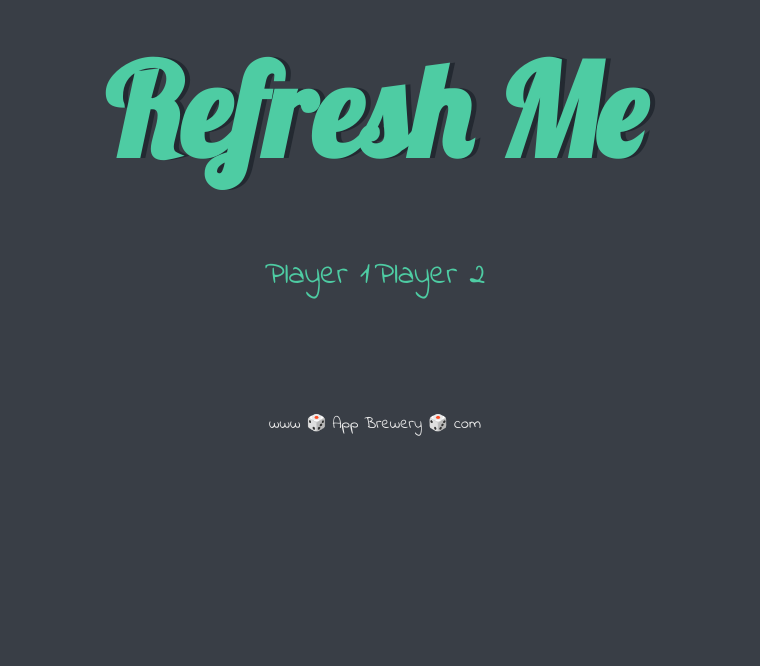
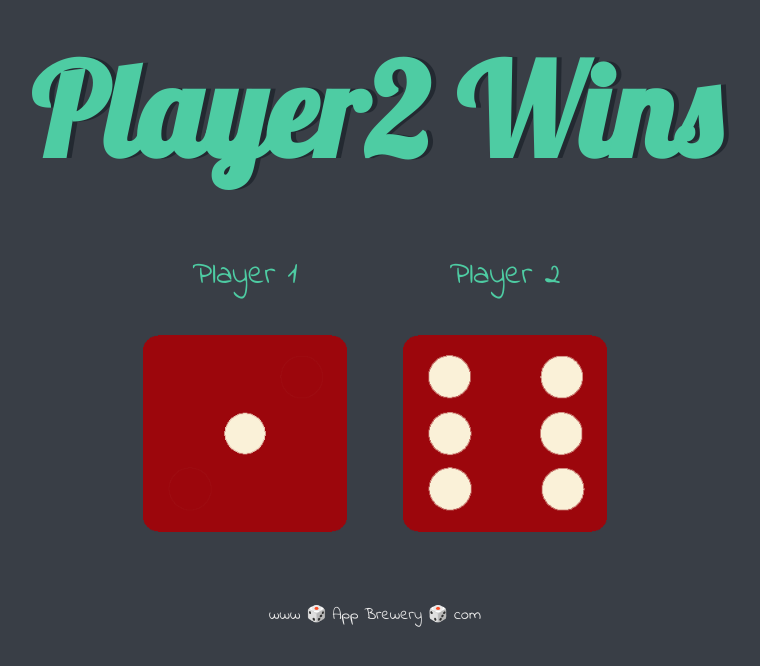
Before and after one commit to Ambesawi/Web-Development-Bootcamp, a plain HTML site: page section_17/Dicee_Challenge_Starting_Files/dicee.html in a window 1280 px wide. Shown: the whole page, without its empty margins (265-1025 px from the left). Drawn offline with Linux system fonts and the light colour scheme.

Commit message:
dicee.html

```diff
--- a/section_17/Dicee_Challenge_Starting_Files/dicee.html
+++ b/section_17/Dicee_Challenge_Starting_Files/dicee.html
@@ -8,6 +8,7 @@
       href="https://fonts.googleapis.com/css?family=Indie+Flower|Lobster"
       rel="stylesheet"
     />
+    <script src="./dicee.js"> </script>
   </head>
   <body>
     <div class="container">
@@ -15,15 +16,17 @@
 
       <div class="dice">
         <p>Player 1</p>
-        <img class="img1" src="" />
+        <img class="img1" src="./images/dice6.png" />
       </div>
 
       <div class="dice">
         <p>Player 2</p>
-        <img class="img2" src="" />
+        <img class="img2" src="./images/dice6.png" />
       </div>
     </div>
 
     <footer>www 🎲 App Brewery 🎲 com</footer>
+
+    <script src="./dicee.js"> </script>
   </body>
 </html>
```
